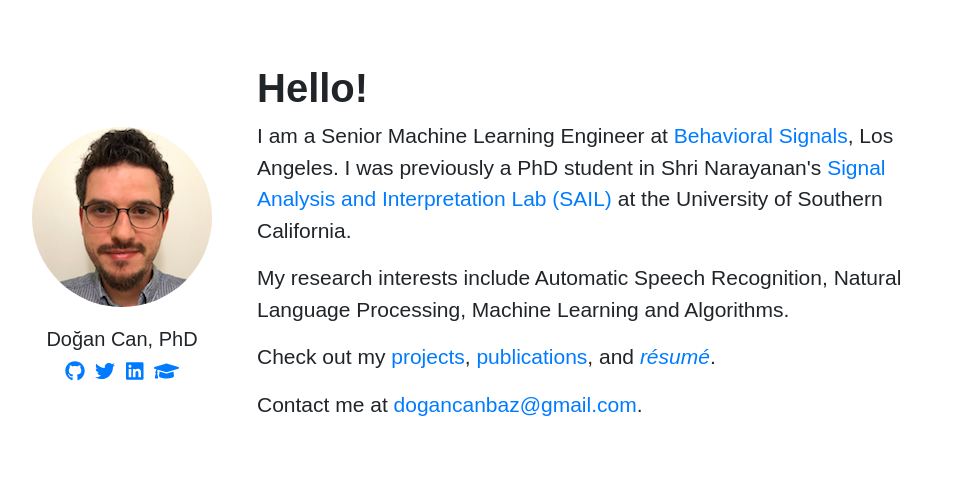
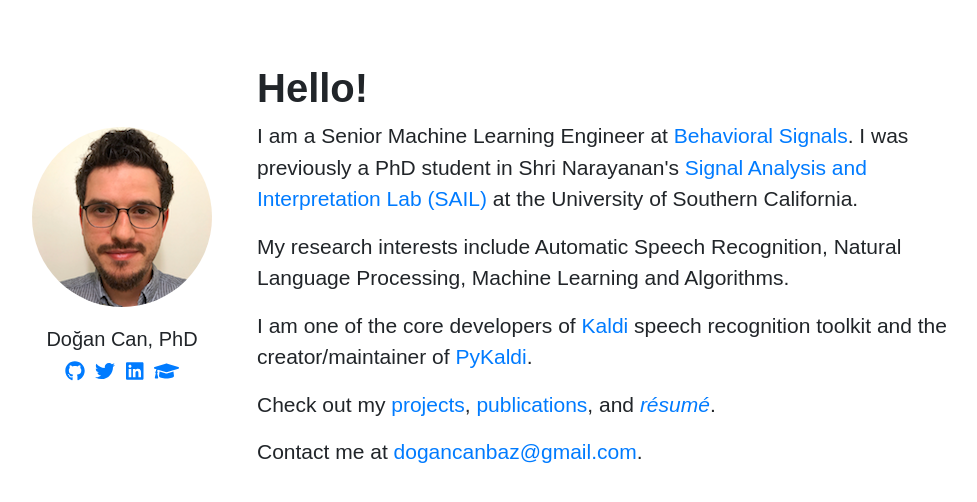
Before and after one commit to dogancan/dogancan.github.io, a Jekyll site: the page built from index.html, in a window 1280 px wide. Shown: the top 502 px of the page, without its empty margins (158-1135 px from the left). Built offline with Jekyll 4.4.1, drawn with Linux system fonts in a browser that asks for light colours; nearby versions of some CDN libraries.

Commit message:
Add links to Kaldi and PyKaldi pages

```diff
--- a/index.html
+++ b/index.html
@@ -12,10 +12,11 @@ layout: layout
     </div>
     <div class="col-md-9">
       <h1><strong>Hello!</strong></h1>
-      <p>I am a Senior Machine Learning Engineer at <a href="http://behavioralsignals.com">Behavioral Signals</a>, Los Angeles.
+      <p>I am a Senior Machine Learning Engineer at <a href="http://behavioralsignals.com">Behavioral Signals</a>.
       I was previously a PhD student in Shri Narayanan's <a href="https://sail.usc.edu">Signal Analysis and Interpretation Lab (SAIL)</a>
       at the University of Southern California.</p>
       <p>My research interests include Automatic Speech Recognition, Natural Language Processing, Machine Learning and Algorithms.</p>
+      <p>I am one of the core developers of <a href="https://github.com/kaldi-asr/kaldi">Kaldi</a> speech recognition toolkit and the creator/maintainer of <a href="https://github.com/pykaldi/pykaldi">PyKaldi</a>.</p>
     	<p>Check out my <a href="http://github.com/{{ site.github }}">projects</a>,
         <a href="https://scholar.google.com/citations?user={{ site.google_scholar }}">publications</a>,
         and <em><a href="{{ site.baseurl }}static/resume.pdf">résumé</a></em>.</p>
```
